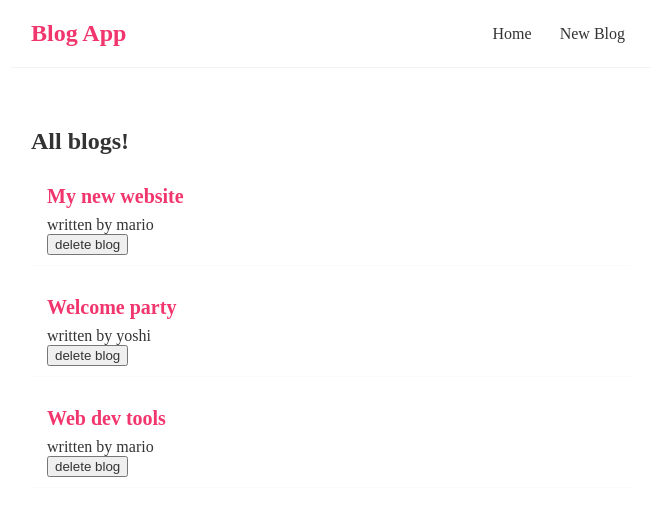
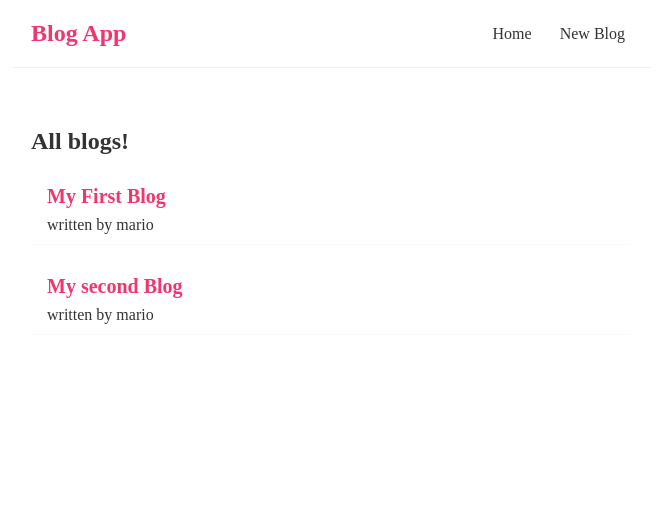
Before and after one commit to 2201monesh/blog-app, a React (Create React App) app: page / in a window 1280 px wide. Shown: the top 516 px of the page, without its empty margins (309-965 px from the left). Built offline with nearby package versions, Linux system fonts and the light colour scheme; data requests are answered from the project's data file; the HTML template or start-up script is replaced by a standard one.

Commit message:
fetching data with useEffect

```diff
--- /dev/null
+++ b/data/db.json
@@ -0,0 +1,16 @@
+{
+    "blogs": [
+        {
+            "title": "My First Blog",
+            "body" : "ihsdi kj vi nviibdai ibfiovba jb fiuvbbiua ibibfvibiabdf ofadbibiad ievbf[iobab bnbiub iufbvibi  nbionvioanon",
+            "author": "mario",
+            "id": 1
+        },
+        {
+            "title": "My second Blog",
+            "body" : "ihsdi kj vi nviibdai ibfiovba jb fiuvbbiua ibibfvibiabdf ofadbibiad ievbf[iobab bnbiub iufbvibi  nbionvioanon",
+            "author": "mario",
+            "id": 2
+        }
+    ]
+}
--- a/src/BlogList.js
+++ b/src/BlogList.js
@@ -9,7 +9,6 @@
         <div className="blog-preview" key={blog.id}>
           <h2>{ blog.title }</h2>
           <p>written by { blog.author }</p>
-          <button onClick={() => props.handleDelete(blog.id)}>delete blog</button>
       </div>
       ))}
     </div>
--- a/src/Home.js
+++ b/src/Home.js
@@ -1,22 +1,23 @@
-import React, { useState } from 'react'
+import React, { useEffect, useState } from 'react'
 import BlogList from './BlogList';
 
 function Home() {
 
-    const [blogs, setBlogs] = useState([
-        { title: 'My new website', body: 'lorem ipsum', author: 'mario', id: 1},
-        { title: 'Welcome party', body: 'lorem ipsum', author: 'yoshi', id: 2},
-        { title: 'Web dev tools', body: 'lorem ipsum', author: 'mario', id: 3}
-    ])
+    const [blogs, setBlogs] = useState(null)
 
-    const handleDelete = (id) => {
-      const newBlogs = blogs.filter((blog) => blog.id !== id);
-      setBlogs(newBlogs);
-    }
+    useEffect(() => {
+      fetch('http://localhost:8000/blogs')
+      .then(res => {
+        return res.json();
+      })
+      .then(data => {
+        setBlogs(data)
+      })
+    }, []);
 
   return (
     <div className='Home'>
-      <BlogList blogs={blogs} title="All blogs!" handleDelete={handleDelete} />
+      { blogs && <BlogList blogs={blogs} title="All blogs!" />}
     </div>
   )
 }
```
